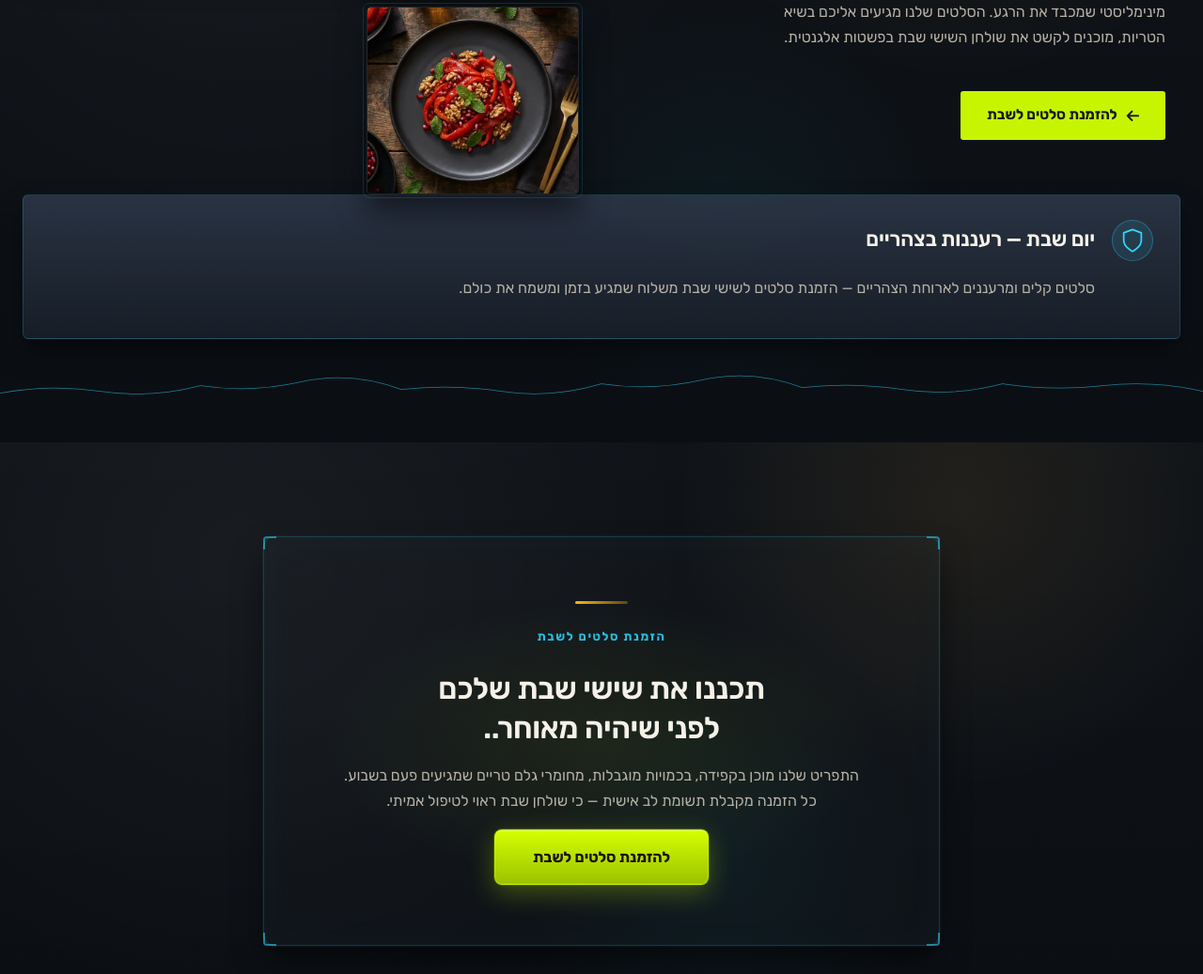
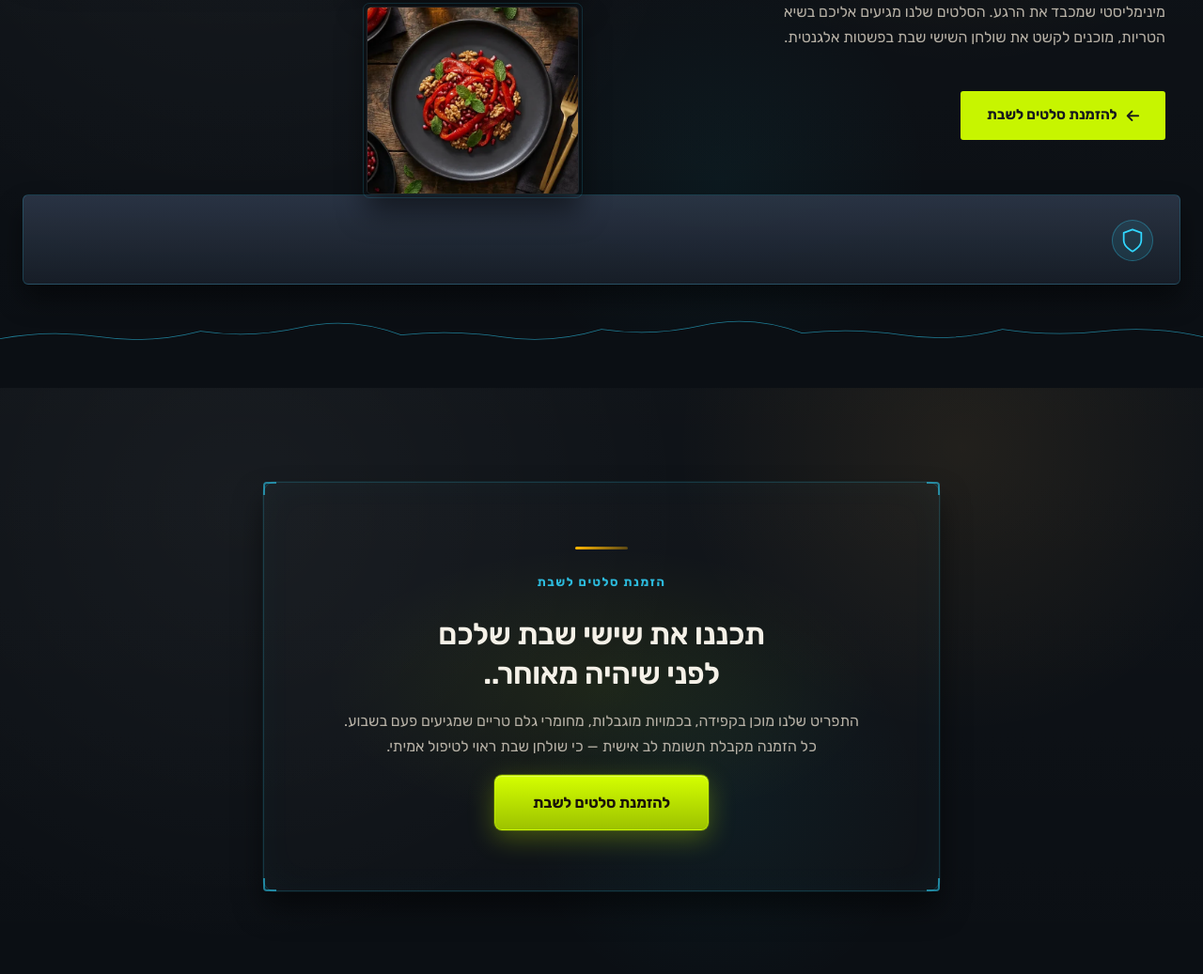
Before and after one commit to slipwoker/zappy-website-8bb2419f-cd28-40ee-8080-9d52b4e6e869, a plain HTML site: page index.html in a window 1280 px wide. Shown: the part 733-1770 px from the top of the page at 94% size. Drawn offline with Linux system fonts and the light colour scheme; no server answers.

```diff
--- a/index.html
+++ b/index.html
@@ -891,8 +891,8 @@
         <svg data-element-type="icon" data-icon-type="svg" xmlns="http://www.w3.org/2000/svg" width="28" height="28" viewBox="0 0 24 24" fill="none" stroke="currentColor" stroke-width="1.5" stroke-linecap="round" stroke-linejoin="round" aria-hidden="true"><path d="M12 22s8-4 8-10V5l-8-3-8 3v7c0 6 8 10 8 10z"></path></svg>
       </div>
       <div class="index-gallery-cue-content" data-grid-item-index="1">
-        <h3 class="index-gallery-cue-title">יום שבת — רעננות בצהריים</h3>
-        <p class="index-gallery-cue-text" style="">סלטים קלים ומרעננים לארוחת הצהריים — הזמנת סלטים לשישי שבת משלוח שמגיע בזמן ומשמח את כולם.</p>
+
+
       </div>
     </div>
 
```
Also changed, not shown: public/index.html (+1 -1 lines), 3 other files.
